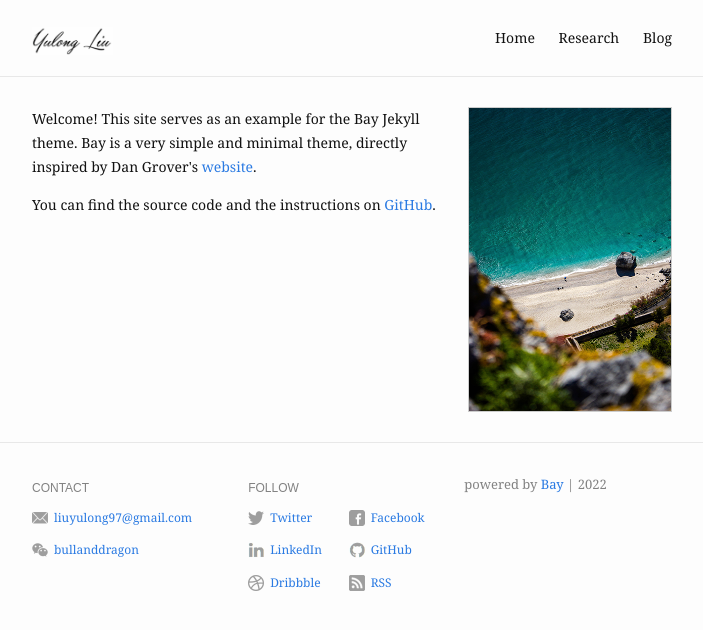
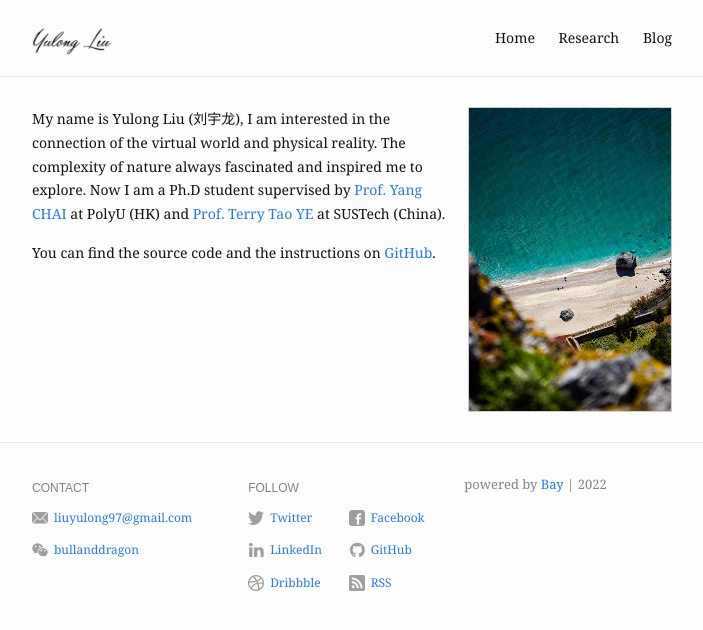
Before and after one commit to Yulong97/Yulong97.github.io, a Jekyll site: the page built from index.md, in a window 1280 px wide. Shown: the top 630 px of the page, without its empty margins (288-991 px from the left). Built offline with Jekyll 4.4.1, drawn with Linux system fonts in a browser that asks for light colours.

Commit message:
change my intro

```diff
--- a/index.md
+++ b/index.md
@@ -6,7 +6,7 @@
 ---
 
 <p>
-  Welcome! This site serves as an example for the Bay Jekyll theme. Bay is a very simple and minimal theme, directly inspired by Dan Grover's <a href="http://dangrover.com">website</a>.
+  My name is Yulong Liu (刘宇龙), I am interested in the connection of the virtual world and physical reality. The complexity of nature always fascinated and inspired me to explore. Now I am a Ph.D student supervised by <a href="http://ap.polyu.edu.hk/ychai/">Prof. Yang CHAI</a> at PolyU (HK) and <a href="https://faculty.sustech.edu.cn/yet/en/">Prof. Terry Tao YE</a> at SUSTech (China).
 </p>
 
 <p>
```
